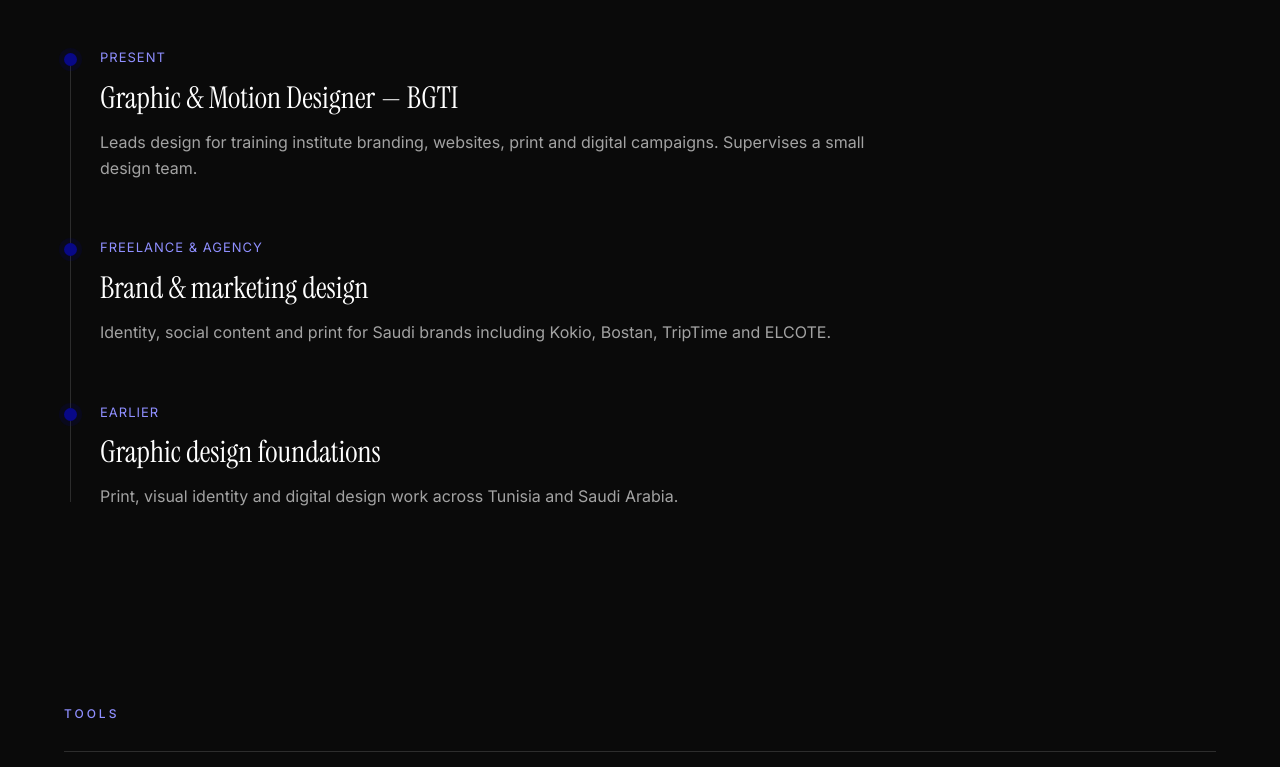
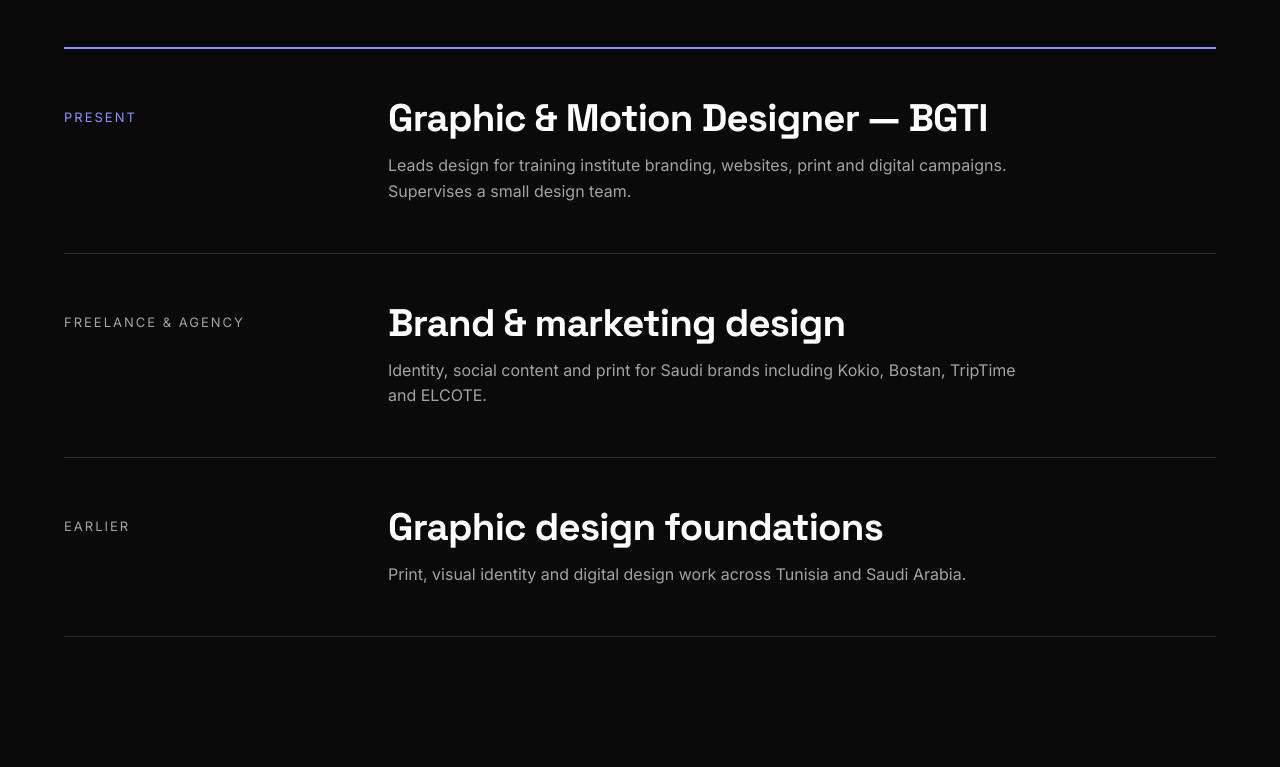
Before and after one commit to omarD/omar-portfolio, a plain HTML site: page index.html in a window 1280 px wide. Shown: the part 6413-7180 px from the top of the page. Drawn offline with Linux system fonts and the light colour scheme.

Commit message:
Editorial experience layout with highlighted current role
Co-Authored-By: Claude Haiku 5.5 <noreply@anthropic.com>
Claude-Session: https://claude.ai/code/session_01DnwKmaQGJ7iaZUUY8iV6b2

```diff
--- a/styles.css
+++ b/styles.css
@@ -689,3 +689,38 @@ body { background: var(--bg); }
 .services__list li:hover { padding-left: clamp(8px, 2vw, 28px); }
 .services__list li:hover .services__name { color: var(--ink); }
 @media (max-width: 760px) { .services__list li { flex-direction: column; gap: 6px; } }
+
+/* ===== Experience: editorial rows, current role highlighted ===== */
+.timeline { list-style: none; max-width: none; padding-left: 0; position: relative; }
+.timeline::before { display: none; }
+.timeline__item {
+  display: grid; grid-template-columns: minmax(160px, 260px) minmax(0, 1fr); gap: clamp(20px, 5vw, 80px);
+  padding: clamp(28px, 4vw, 48px) 0; border-top: 1px solid var(--line); padding-bottom: clamp(28px, 4vw, 48px);
+}
+.timeline__item:last-child { padding-bottom: clamp(28px, 4vw, 48px); border-bottom: 1px solid var(--line); }
+.timeline__dot { display: none; }
+.timeline__item > div { display: contents; }
+.timeline__meta {
+  font-size: 13px; letter-spacing: 2px; text-transform: uppercase; color: var(--muted);
+  margin: 0; padding-top: 10px;
+}
+.timeline__item h3 {
+  font-family: var(--display); font-weight: 700; font-size: clamp(24px, 3vw, 40px);
+  letter-spacing: -0.02em; line-height: 1.1; margin: 0 0 14px; color: var(--ink);
+}
+.timeline__item p:not(.timeline__meta) { color: var(--muted); font-size: 16px; max-width: 640px; }
+/* place meta in column 1 and heading/text in column 2 */
+.timeline__item > div > .timeline__meta { grid-column: 1; grid-row: 1; }
+.timeline__item > div > h3 { grid-column: 2; grid-row: 1; }
+.timeline__item > div > p:not(.timeline__meta) { grid-column: 2; grid-row: 2; }
+/* Current role */
+.timeline__item:first-child { border-top: 2px solid var(--accent-text); }
+.timeline__item:first-child .timeline__meta { color: var(--accent-text); }
+.timeline__item:first-child h3 { color: var(--ink); }
+@media (max-width: 760px) {
+  .timeline__item { grid-template-columns: 1fr; gap: 10px; }
+  .timeline__item > div > .timeline__meta,
+  .timeline__item > div > h3,
+  .timeline__item > div > p:not(.timeline__meta) { grid-column: 1; grid-row: auto; }
+}
+.timeline__item { row-gap: 0; column-gap: clamp(20px, 5vw, 80px); }
```
